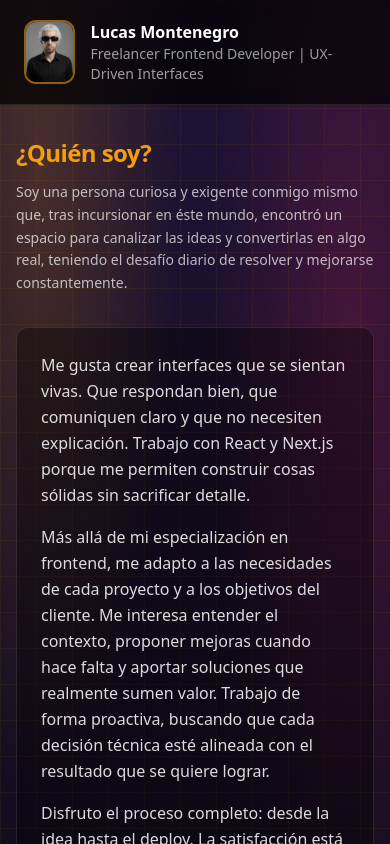
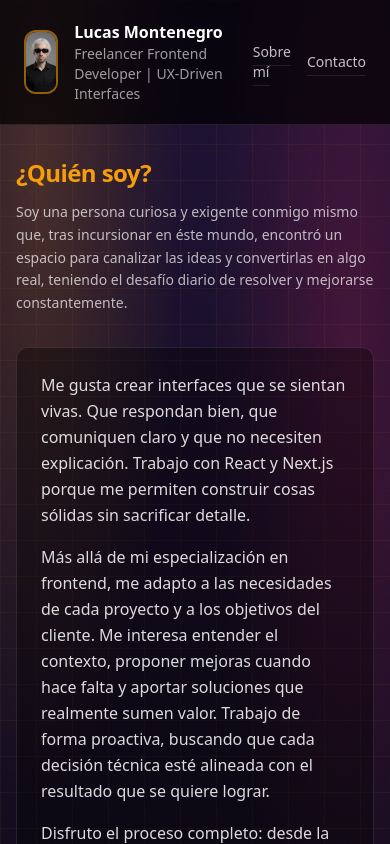
Before and after one commit to lu-developer476/Portfolio, a Next.js app: page /about in a window 390 px wide. Shown: the top 844 px of the page. Built offline with nearby package versions, Linux system fonts and the light colour scheme.

Commit message:
Navbar.tsx

```diff
--- a/src/components/Navbar.tsx
+++ b/src/components/Navbar.tsx
@@ -55,7 +55,7 @@ export default function Navbar() {
             </Link>
           </div>
 
-          <nav className="hidden items-center gap-8 md:flex">
+          <nav className="flex items-center gap-4 md:gap-8">
             <NavLink href="/about">Sobre mí</NavLink>
             <NavLink href="/contact">Contacto</NavLink>
           </nav>
```
